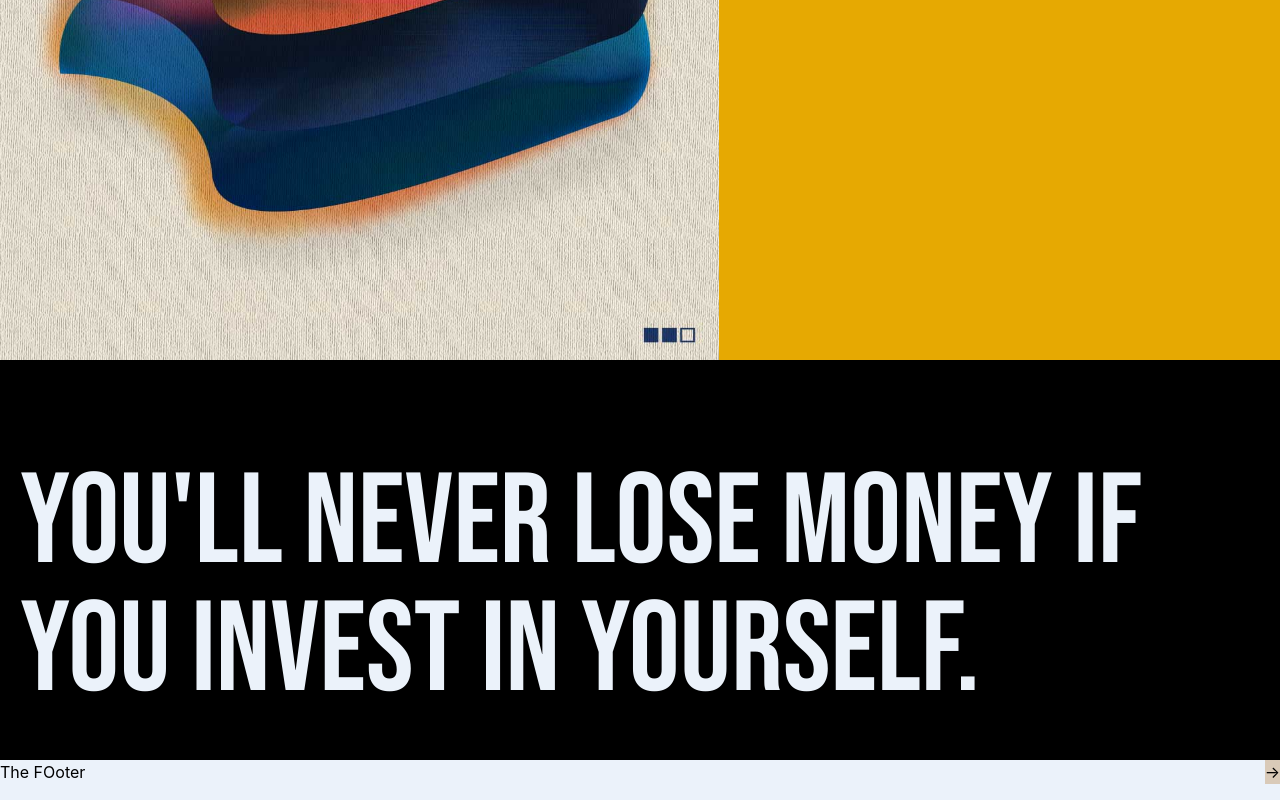
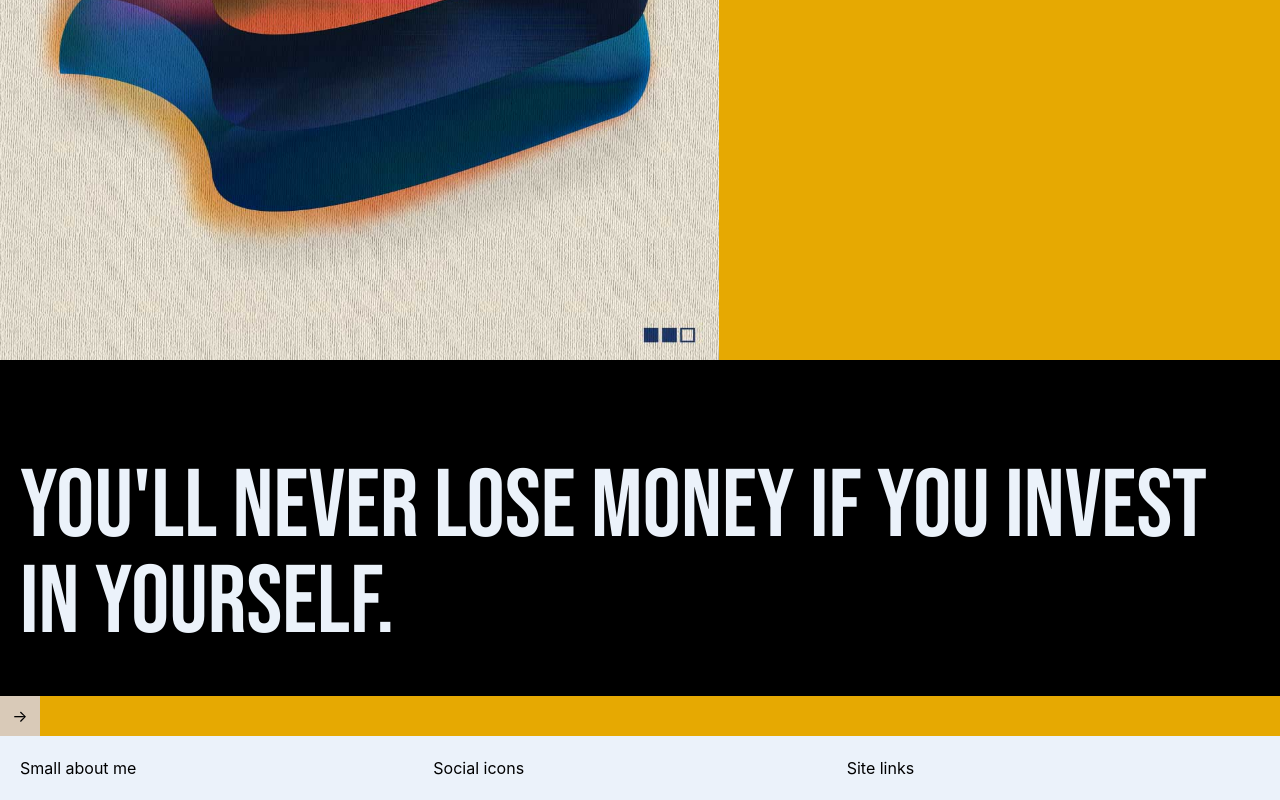
Before and after one commit to PinedaVictor/a-la-mode, a React (Vite) app: page / in a window 1280 px wide. Shown: the part 4105-4905 px from the top of the page. Built offline with nearby package versions, Linux system fonts and the light colour scheme.

Commit message:
Added footer funciton,and updated quotes details

```diff
--- a/src/components/elements/typography/Quotes.tsx
+++ b/src/components/elements/typography/Quotes.tsx
@@ -31,17 +31,17 @@ export const Quotes: React.FC = () => {
   return (
     <>
       <section>
-        <div className=" bg-satBlack h-80">
+        <div className=" bg-satBlack h-64">
           {transitions((style, item) => (
             <animated.div style={style} className=" absolute ">
-              <p className="text-offWhite font-[BebasNeue] text-6xl p-5 md:text-9xl">
+              <p className="text-offWhite font-[BebasNeue] text-4xl p-5 md:text-8xl">
                 {quotes[item]}
               </p>
             </animated.div>
           ))}
         </div>
         <div className=" bg-yellow">
-          <button className=" bg-tan float-right" onClick={cycleArray}>
+          <button className=" bg-tan h-10 w-10" onClick={cycleArray}>
             {"->"}
           </button>
         </div>
--- a/src/components/footer/Footer.tsx
+++ b/src/components/footer/Footer.tsx
@@ -3,7 +3,11 @@ import React from "react";
 export const Footer: React.FC = () => {
   return (
     <>
-      <footer>The FOoter </footer>
+      <footer className="flex flex-wrap p-5 grid-cols-3">
+        <div className=" w-full md:w-1/3">Small about me</div>
+        <div className=" w-full md:w-1/3">Social icons</div>
+        <div className=" w-full md:w-1/3">Site links</div>
+      </footer>
     </>
   );
 };
```
